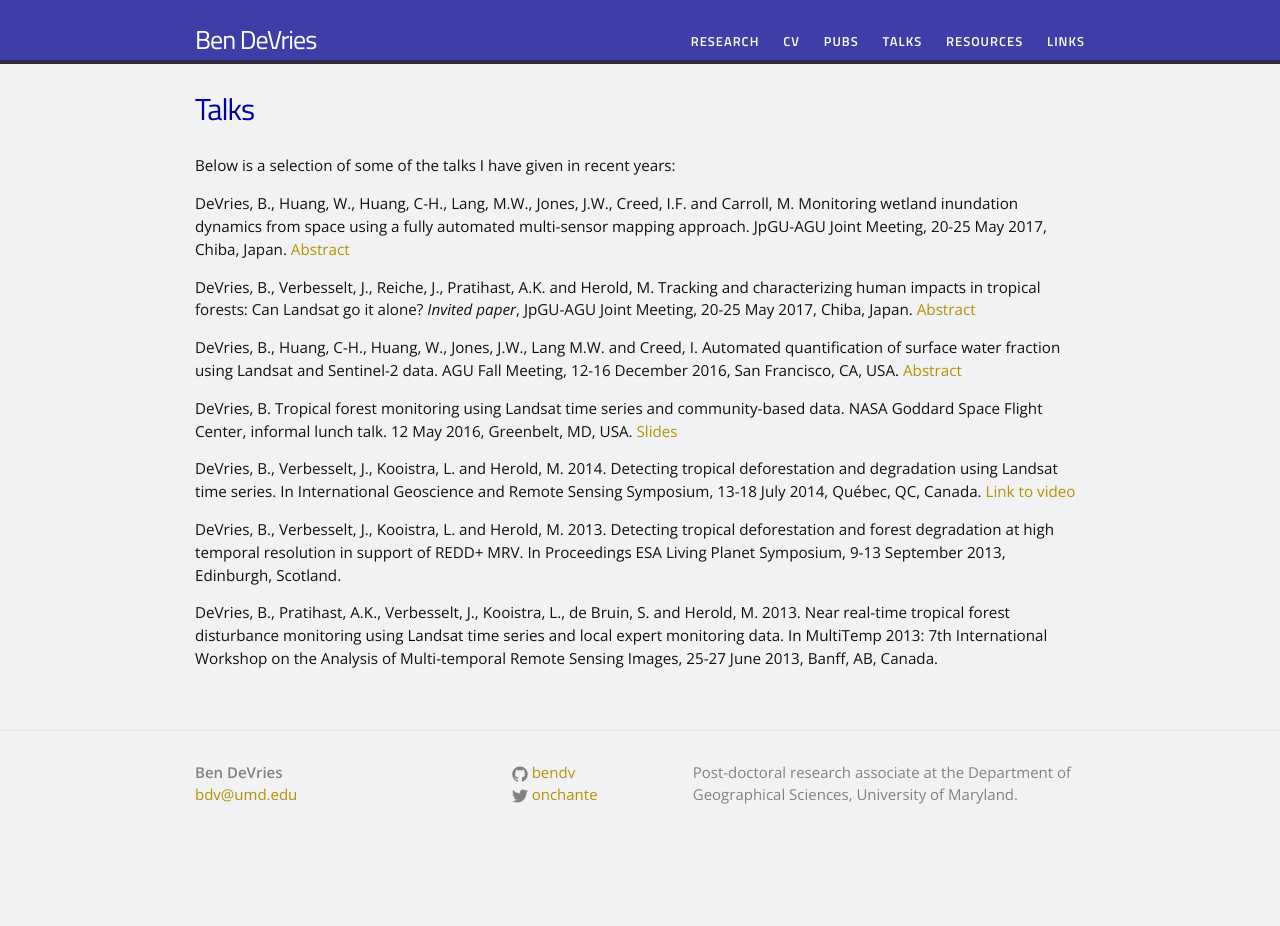
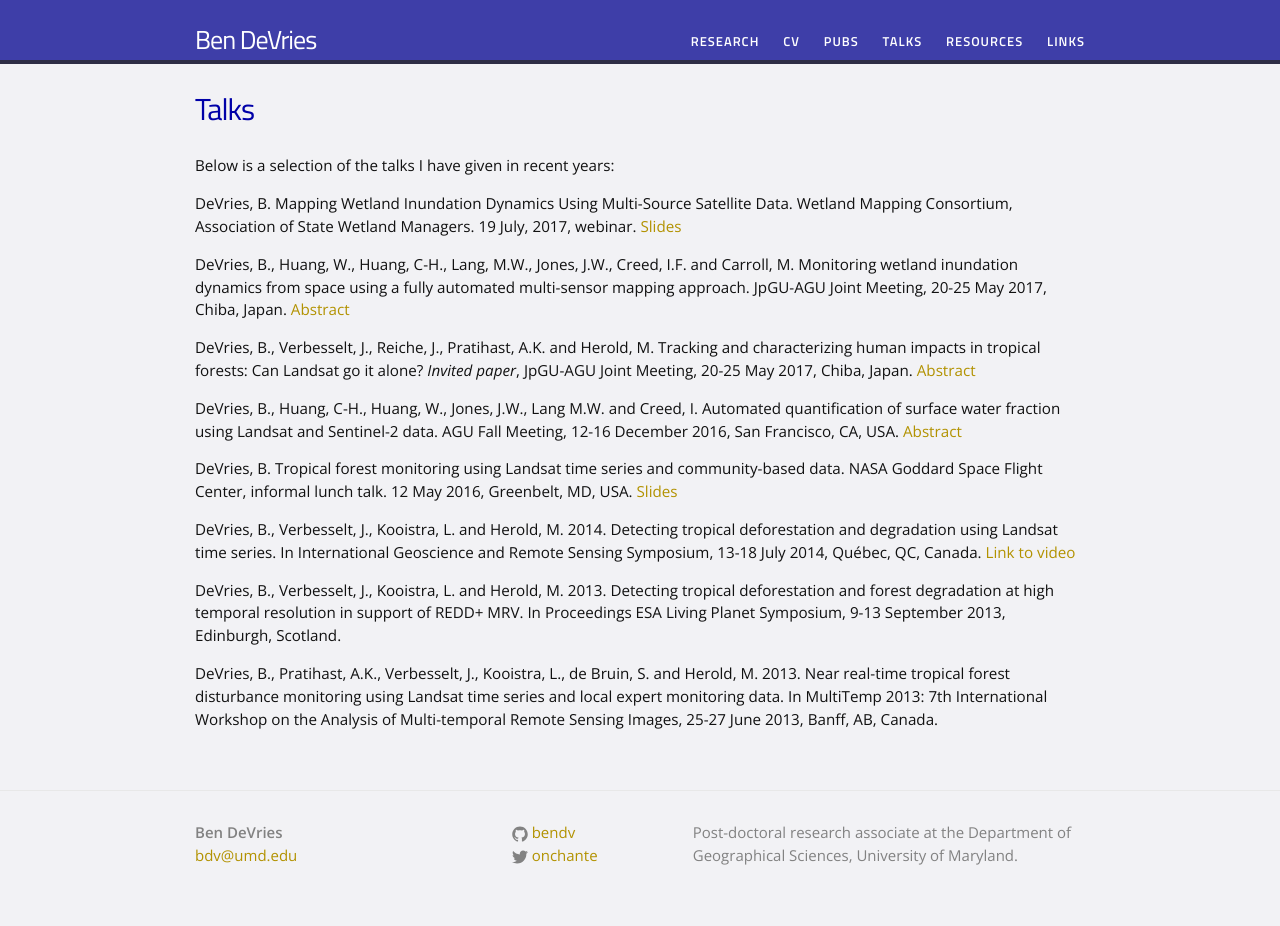
Before and after one commit to bendv/bendv.github.io, a Jekyll site: the page built from talks.md, in a window 1280 px wide. Built offline with Jekyll 4.4.1, drawn with Linux system fonts in a browser that asks for light colours; before the commit the page ends 900 px from its top, so only the background shows below that.

Commit message:
update pubs and talks

```diff
--- a/talks.md
+++ b/talks.md
@@ -4,7 +4,9 @@ title: Talks
 permalink: /talks/
 ---
 
-Below is a selection of some of the talks I have given in recent years:
+Below is a selection of the talks I have given in recent years:
+
+DeVries, B. Mapping Wetland Inundation Dynamics Using Multi-Source Satellite Data. Wetland Mapping Consortium, Association of State Wetland Managers. 19 July, 2017, webinar. [Slides](https://www.aswm.org/pdf_lib/mapping_webinar/mapping_wetland_inundation_dynamics_using_multi_source_satellite_data_devries_071917.pdf)
 
 DeVries, B., Huang, W., Huang, C-H., Lang, M.W., Jones, J.W., Creed, I.F. and Carroll, M. Monitoring wetland inundation dynamics from space using a fully automated multi-sensor mapping approach. JpGU-AGU Joint Meeting, 20-25 May 2017, Chiba, Japan. [Abstract](https://confit.atlas.jp/guide/event/jpguagu2017/subject/AHW34-14/tables?cryptoId=)
 
```
Also changed, not shown: publications.md (+1 -2 lines).
